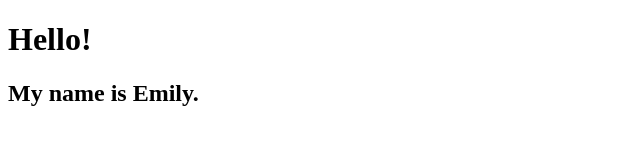
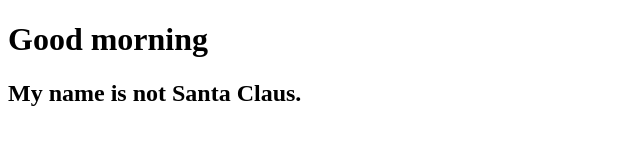
Before and after one commit to virtual-addiction/demo1213, a plain HTML site: page root/index.html in a window 1280 px wide. Shown: the whole page, without its empty margins (0-640 px from the left). Drawn offline with Linux system fonts and the light colour scheme.

Commit message:
online edits to index
- changed heading
- said we are not SC

```diff
--- a/root/index.html
+++ b/root/index.html
@@ -5,7 +5,7 @@
     <title>GitHub demo</title>
 </head>
 <body>
-    <h1>Hello!</h1>
-    <h2>My name is Emily.</h2>
+    <h1>Good <span>morning</span></h1>
+    <h2>My name is not Santa Claus.</h2>
 </body>
 </html>
```
